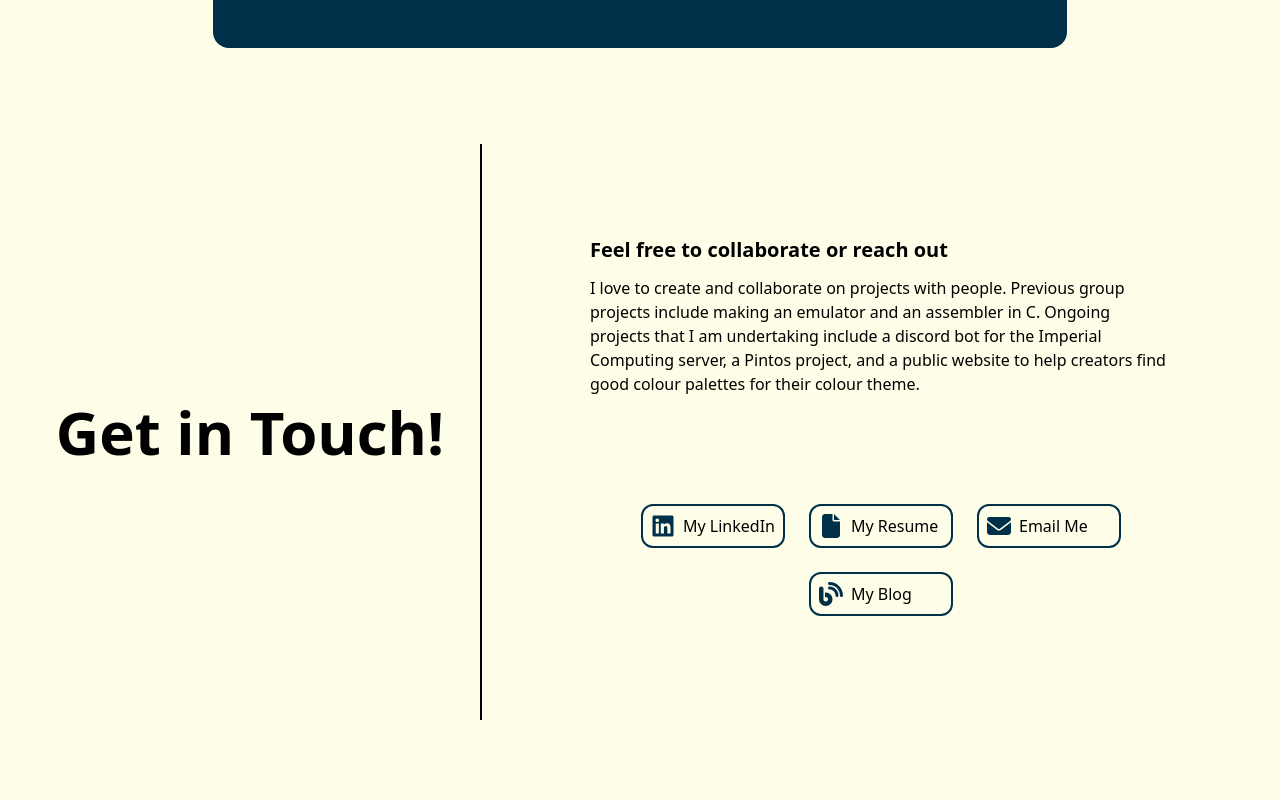
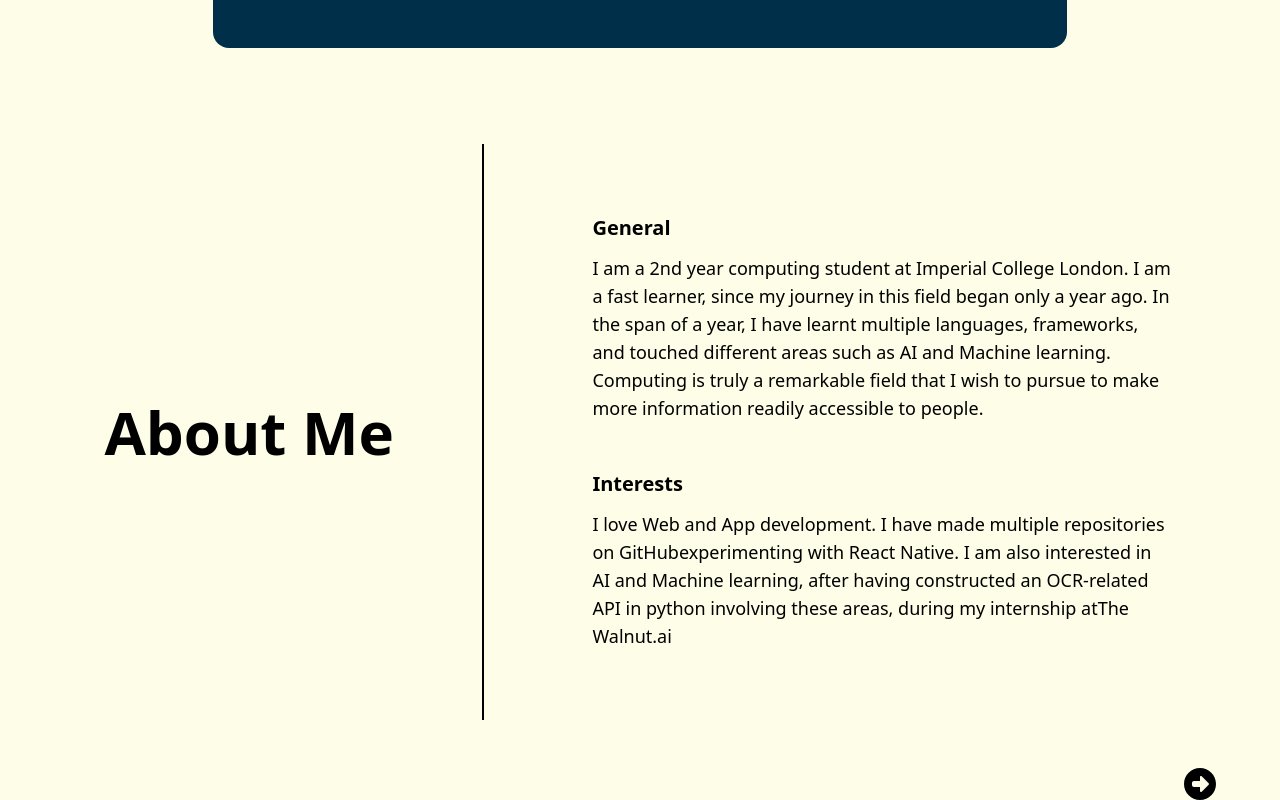
Before and after one commit to Ryan9771/Personal-Website-React, a React (Vite) app: page / in a window 1280 px wide. Shown: the part 791-1591 px from the top of the page. Before the commit the page ends 1511 px from the top, so only its background shows below. Built offline with nearby package versions, Linux system fonts and the light colour scheme.

Commit message:
added the physical arrow button for the about section:

```diff
--- a/src/components/About/About.tsx
+++ b/src/components/About/About.tsx
@@ -3,15 +3,21 @@ import { useState } from "react";
 
 import GeneralInfo from "./GeneralInfo";
 import ContactInfo from "./ContactInfo";
+import ArrowButton from "./ArrowButton";
 
 function About() {
   const [firstPage, setFirstPage] = useState(true);
 
   return (
-    <div className={getStyles(styles, "ctn")}>
-      {/* {firstPage ? <GeneralInfo /> : <ContactInfo />} */}
-      <ContactInfo />
-    </div>
+    <>
+      <section className={getStyles(styles, "ctn")}>
+        {firstPage ? <GeneralInfo /> : <ContactInfo />}
+      </section>
+
+      <section className={getStyles(styles, "btnsCtn")}>
+        <ArrowButton firstPage={firstPage} setFirstPage={setFirstPage} />
+      </section>
+    </>
   );
 }
 
@@ -29,6 +35,7 @@ const styles = {
     "md:mt-24",
     "lg:mt-22",
   ],
+  btnsCtn: ["w-full", "flex", "flex-col", "justify-center", "items-center"],
 };
 
 export default About;
--- /dev/null
+++ b/src/components/About/ArrowButton.tsx
@@ -0,0 +1,46 @@
+import getStyles from "../../Style";
+
+interface Props {
+  firstPage: boolean;
+  setFirstPage: (firstPage: boolean) => void;
+}
+
+function ArrowButton({ firstPage, setFirstPage }: Props) {
+  const handleClick = () => {
+    if (firstPage) {
+      // Animate transition
+    } else {
+      // Animate transition
+    }
+    setFirstPage(!firstPage);
+  };
+
+  return (
+    <div className={getStyles(styles, "ctn")}>
+      <svg
+        className={getStyles(styles, "svg")}
+        xmlns="http://www.w3.org/2000/svg"
+        viewBox="0 0 512 512"
+      >
+        <path d="M0 256C0 397.4 114.6 512 256 512s256-114.6 256-256S397.4 0 256 0S0 114.6 0 256zm395.3 11.3l-112 112c-4.6 4.6-11.5 5.9-17.4 3.5s-9.9-8.3-9.9-14.8l0-64-96 0c-17.7 0-32-14.3-32-32l0-32c0-17.7 14.3-32 32-32l96 0 0-64c0-6.5 3.9-12.3 9.9-14.8s12.9-1.1 17.4 3.5l112 112c6.2 6.2 6.2 16.4 0 22.6z" />
+      </svg>
+    </div>
+  );
+}
+
+const styles = {
+  ctn: [
+    "hidden",
+    "lg:inline-flex",
+    "self-end",
+    "mt-12",
+    "mr-16",
+    "hover:scale-125",
+    "group",
+    "trans",
+    "cursor-pointer",
+  ],
+  svg: ["w-8", "h-8", "group-hover:fill-lblue", "trans"],
+};
+
+export default ArrowButton;
```
Also changed, not shown: src/components/About/ToggleButton.tsx (deleted, +0 -19 lines).
